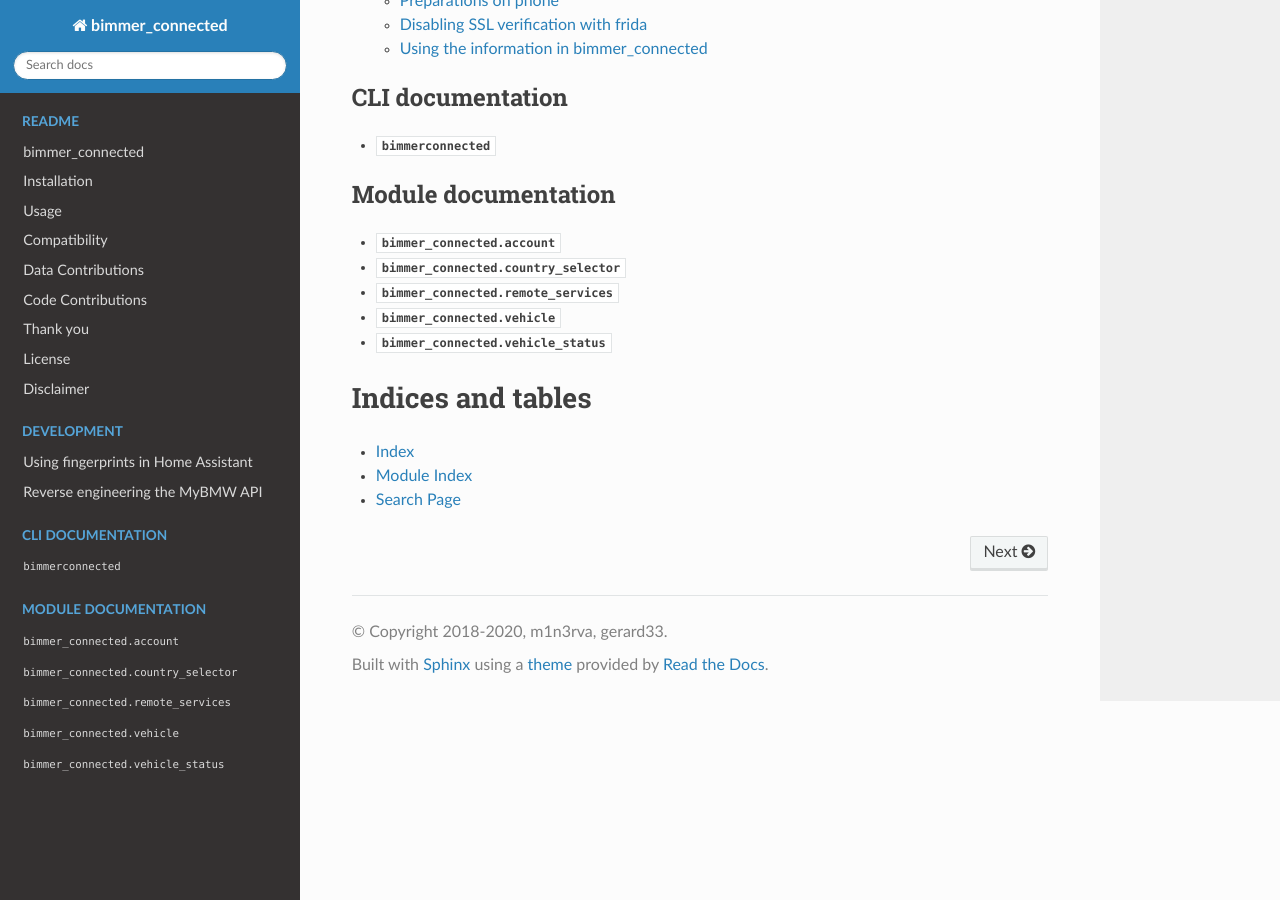
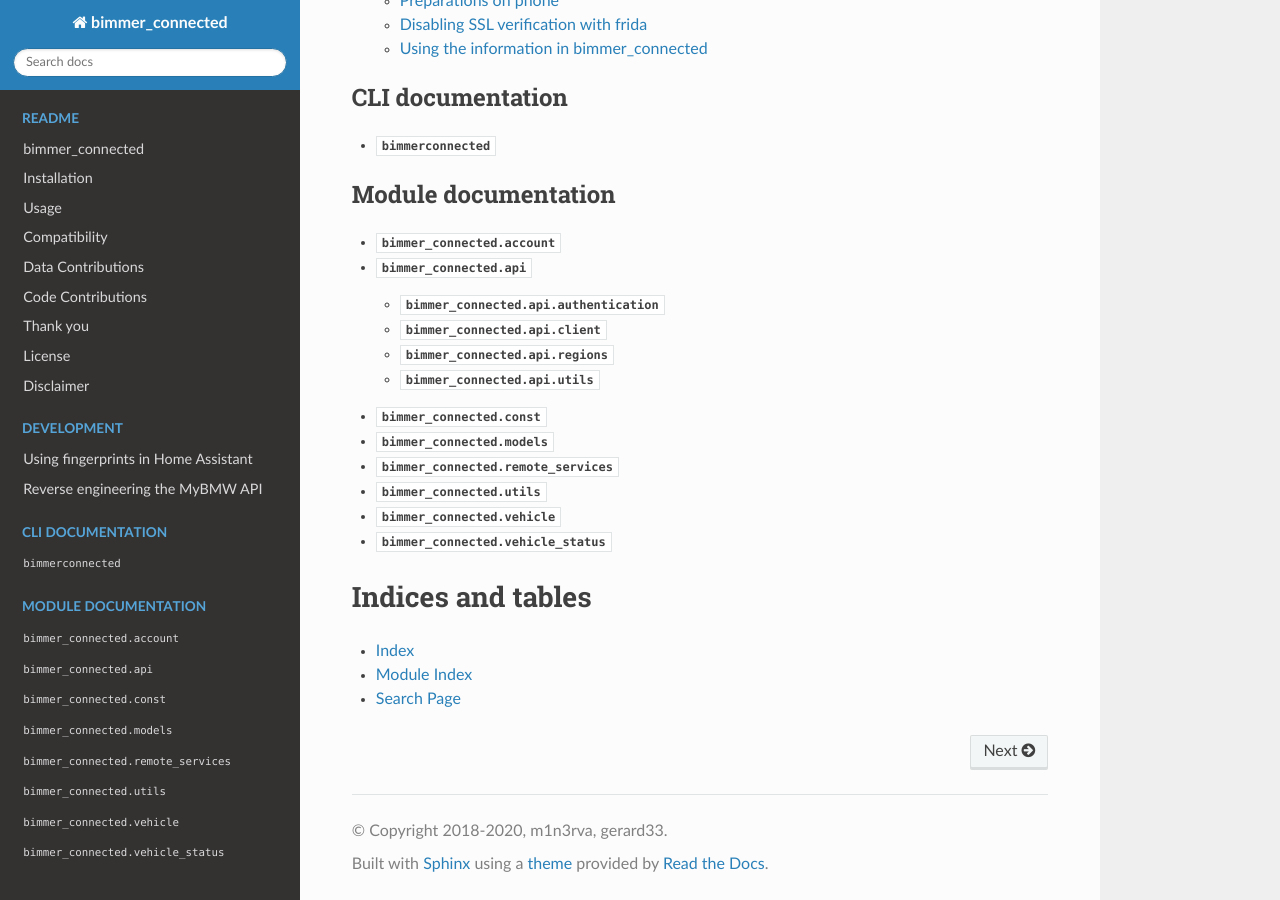
Before and after one commit to bimmerconnected/bimmer_connected, a Sphinx documentation site: the page built from docs/source/index.rst, in a window 1280 px wide and 900 px high, scrolled down 3331 px. Built offline with Sphinx 7.4.7 and the Read the Docs theme 2.0.0, drawn with Linux system fonts in a browser that asks for light colours.

```diff
--- a/docs/source/api/country_selector.rst
+++ /dev/null
@@ -1,8 +0,0 @@
-.. _country_selector_module:
-
-:mod:`bimmer_connected.country_selector`
-========================================
-
-.. automodule:: bimmer_connected.country_selector
-    :members:
-    :undoc-members:
--- a/docs/source/index.rst
+++ b/docs/source/index.rst
@@ -30,7 +30,7 @@
    :maxdepth: 2
    :glob:
 
-   api/*
+   module/*
 
 
 Indices and tables
--- a/docs/source/api/account.rst
+++ b/docs/source/module/account.rst
@@ -1,4 +1,4 @@
-.. _bimmer_connected_module:
+.. _account_module:
 
 :mod:`bimmer_connected.account`
 ===============================
--- /dev/null
+++ b/docs/source/module/api.rst
@@ -0,0 +1,37 @@
+.. _api_authentication_module:
+
+:mod:`bimmer_connected.api`
+===========================
+
+The :mod:`bimmer_connected.api` module contains helper functions to communicate with the BMW APIs.
+
+:mod:`bimmer_connected.api.authentication`
+------------------------------------------
+
+.. automodule:: bimmer_connected.api.authentication
+    :members:
+    :undoc-members:
+
+
+:mod:`bimmer_connected.api.client`
+------------------------------------------
+
+.. automodule:: bimmer_connected.api.client
+    :members:
+    :undoc-members:
+
+
+:mod:`bimmer_connected.api.regions`
+------------------------------------------
+
+.. automodule:: bimmer_connected.api.regions
+    :members:
+    :undoc-members:
+
+
+:mod:`bimmer_connected.api.utils`
+------------------------------------------
+
+.. automodule:: bimmer_connected.api.utils
+    :members:
+    :undoc-members:
--- /dev/null
+++ b/docs/source/module/const.rst
@@ -0,0 +1,8 @@
+.. _const_module:
+
+:mod:`bimmer_connected.const`
+========================================
+
+.. automodule:: bimmer_connected.const
+    :members:
+    :undoc-members:
--- /dev/null
+++ b/docs/source/module/models.rst
@@ -0,0 +1,8 @@
+.. _models_module:
+
+:mod:`bimmer_connected.models`
+========================================
+
+.. automodule:: bimmer_connected.models
+    :members:
+    :undoc-members:
--- /dev/null
+++ b/docs/source/module/utils.rst
@@ -0,0 +1,8 @@
+.. _utils_module:
+
+:mod:`bimmer_connected.utils`
+========================================
+
+.. automodule:: bimmer_connected.utils
+    :members:
+    :undoc-members:
--- a/requirements-test.txt
+++ b/requirements-test.txt
@@ -2,9 +2,11 @@ pytest
 pytest-cov
 pytest-timeout
 pytest-asyncio
-asyncmock;python_version<"3.8"
+mock>4.0.0;python_version<"3.8"
+respx
 pylint
-respx
+black
 flake8
+mypy
 pbr
 time_machine
```
Also changed, not shown: docs/source/module/remove_services.rst (renamed from docs/source/api/remove_services.rst), docs/source/module/vehicle.rst (renamed from docs/source/api/vehicle.rst), docs/source/module/vehicle_status.rst (renamed from docs/source/api/vehicle_status.rst), 2 other files.
